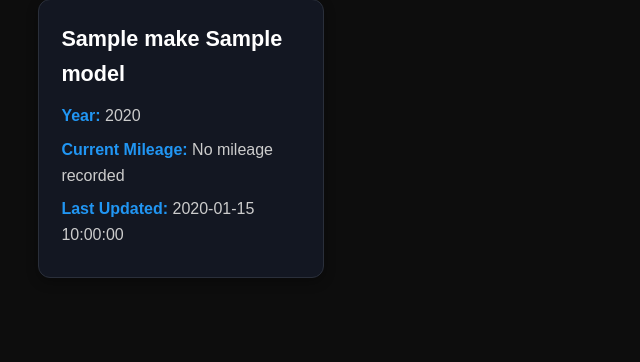
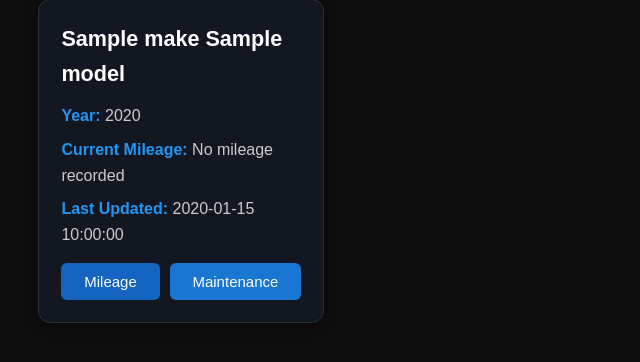
Before and after one commit to SnowFox4827/Vehicle-Manager, a Flask app: template frontend/templates/home.html in a window 1280 px wide. Shown: the part 198-560 px from the top of the page, without its empty margins (0-640 px from the left). Run offline with Flask 3, Linux system fonts and the light colour scheme; the template is opened without the code that fills it: most values are stand-ins (such as "Sample title", 1, 10 or a date in 2020).

Commit message:
added quick navigation to home

```diff
--- a/backend/routes/mileage.py
+++ b/backend/routes/mileage.py
@@ -36,7 +36,7 @@ def get_recent_mileage():
     conn = get_db()
     try:
         records = conn.execute("""
-            SELECT make, model, year, mileage, date
+            SELECT vehicle_id, make, model, year, mileage, date
             FROM (
                 SELECT
                     vehicles.id AS vehicle_id,
--- a/frontend/static/css/style.css
+++ b/frontend/static/css/style.css
@@ -122,6 +122,22 @@ h1 {
 
 .vehicle-card strong {
     color: #2196f3;
+}
+
+.card-actions {
+    display: flex;
+    gap: 10px;
+    justify-content: center;
+    margin-top: 16px;
+}
+
+.card-actions a {
+    text-decoration: none;
+    flex: 1 1 auto;
+}
+
+.card-actions button {
+    width: 100%;
 }
 
 /* ==================== Forms ==================== */
--- a/frontend/static/js/home.js
+++ b/frontend/static/js/home.js
@@ -3,12 +3,14 @@ document.addEventListener("DOMContentLoaded", async () => {
     if (document.getElementById("vehicleTable")) loadVehicles();
     if (document.getElementById("mileageTable")) {
         loadVehiclesForDropdown();
-        loadVehiclesForDropdown("filterVehicle", true);
+        await loadVehiclesForDropdown("filterVehicle", true);
+        applyVehicleFilterFromURL();
         loadMileage();
     }
     if (document.getElementById("maintenanceTable")) {
         await loadVehiclesForDropdown();
         await loadVehiclesForDropdown("filterVehicle", true);
+        applyVehicleFilterFromURL();
         await loadMaintenanceTypes();
         loadMaintenance();
     }
--- a/frontend/static/js/vehicles.js
+++ b/frontend/static/js/vehicles.js
@@ -93,6 +93,17 @@ function clearVehicleForm() {
     document.getElementById("vin").value = "";
 }
 
+// Reads ?vehicle=<id> from the URL (set by the Mileage/Maintenance buttons
+// on the home dashboard cards) and preselects it in the filter dropdown.
+function applyVehicleFilterFromURL() {
+    const params = new URLSearchParams(window.location.search);
+    const vehicleId = params.get("vehicle");
+    const filterSelect = document.getElementById("filterVehicle");
+    if (vehicleId && filterSelect) {
+        filterSelect.value = vehicleId;
+    }
+}
+
 // Shared dropdown used by mileage.js and maintenance.js.
 // selectId: which <select> to populate (defaults to the add-record dropdown).
 // includeAllOption: when true, adds an "-- All Vehicles --" option (used by filter dropdowns).
--- a/frontend/templates/home.html
+++ b/frontend/templates/home.html
@@ -41,6 +41,11 @@
                 {{ vehicle.date }}
             </p>
             {% endif %}
+
+            <div class="card-actions">
+                <a href="/mileage?vehicle={{ vehicle.vehicle_id }}"><button class="save">Mileage</button></a>
+                <a href="/maintenance?vehicle={{ vehicle.vehicle_id }}"><button class="edit">Maintenance</button></a>
+            </div>
         </div>
         {% else %}
         <p>No vehicles found.</p>
```
Also changed, not shown: 4 other files.
